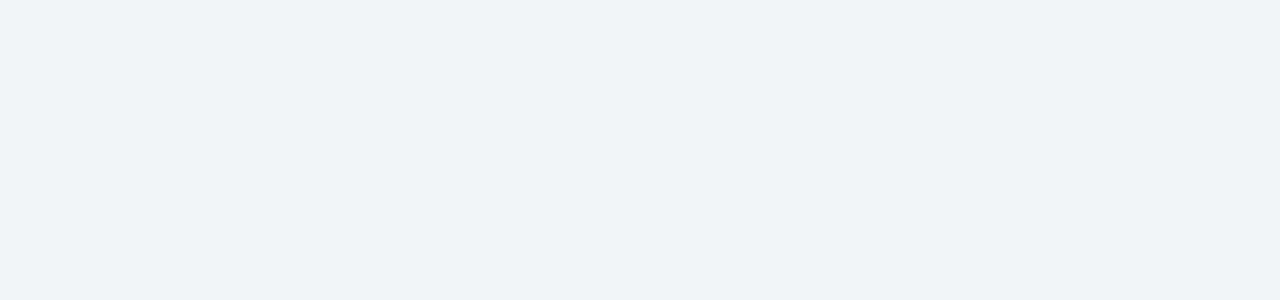
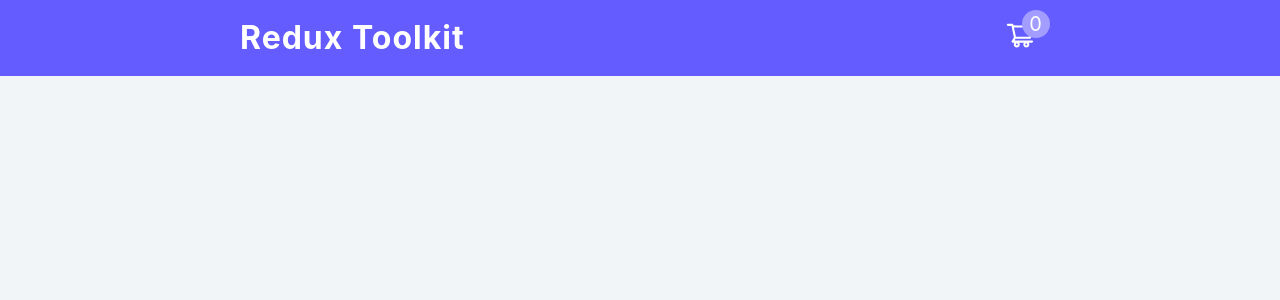
Before and after one commit to AlexBachurin/redux-cart-app, a React (Create React App) app: page / in a window 1280 px wide. Shown: the top 300 px of the page. Built offline with nearby package versions, Linux system fonts and the light colour scheme.

Commit message:
useSelector functionality

```diff
--- a/package.json
+++ b/package.json
@@ -9,6 +9,7 @@
     "@testing-library/user-event": "^13.5.0",
     "react": "^17.0.2",
     "react-dom": "^17.0.2",
+    "react-icons": "^4.3.1",
     "react-redux": "^7.2.6",
     "react-scripts": "5.0.0",
     "web-vitals": "^2.1.4"
--- a/src/App.js
+++ b/src/App.js
@@ -1,10 +1,10 @@
-
+import Navbar from './components/Navbar'
 
 function App() {
   return (
-    <div className="App">
-
-    </div>
+    <main>
+      <Navbar />
+    </main>
   );
 }
 
--- /dev/null
+++ b/src/components/Navbar.js
@@ -0,0 +1,19 @@
+import { useSelector } from "react-redux";
+import { AiOutlineShoppingCart } from 'react-icons/ai'
+const Navbar = () => {
+    const amount = useSelector(store => store.cart.amount)
+    return (
+        <nav>
+            <div className="nav-center">
+                <h3>redux toolkit</h3>
+                <div className="nav-container">
+                    <AiOutlineShoppingCart style={{ fontSize: '30px' }} />
+                    <div className="amount-container">
+                        <p className="total-amount">{amount}</p>
+                    </div>
+                </div>
+            </div>
+        </nav>
+    )
+}
+export default Navbar
```
Also changed, not shown: 1 other file (tests, documents, lock files or other folders).
